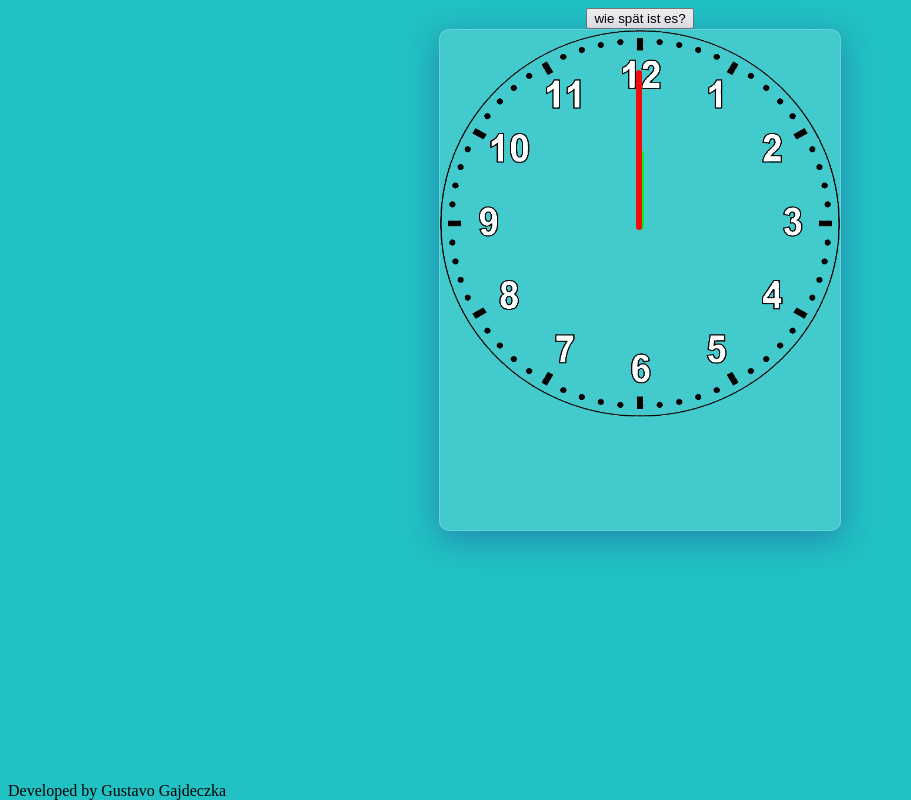
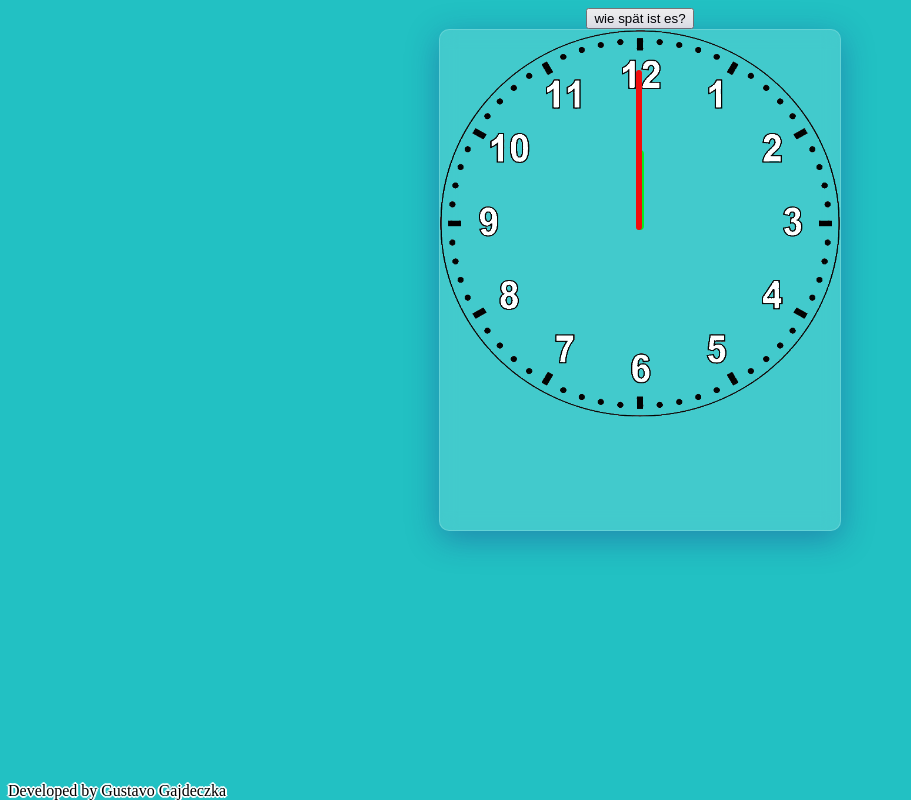
Before and after one commit to GustavoGajdeczka/meineUhr, a plain HTML site: page index.html in a window 1280 px wide. Shown: the whole page, without its empty margins (0-911 px from the left). Drawn offline with nearby package versions, Linux system fonts and the light colour scheme.

Commit message:
ajuste no footer

```diff
--- a/style.css
+++ b/style.css
@@ -92,4 +92,6 @@
 .footer{
     position: fixed;
     bottom: 0px;
+    text-shadow: 2px 0 rgb(255, 255, 255), -2px 0 #fff, 0 2px #fff, 0 -2px #fff,
+             1px 1px #fff, -1px -1px #fff, 1px -1px #fff, -1px 1px #fff;
 }
```
